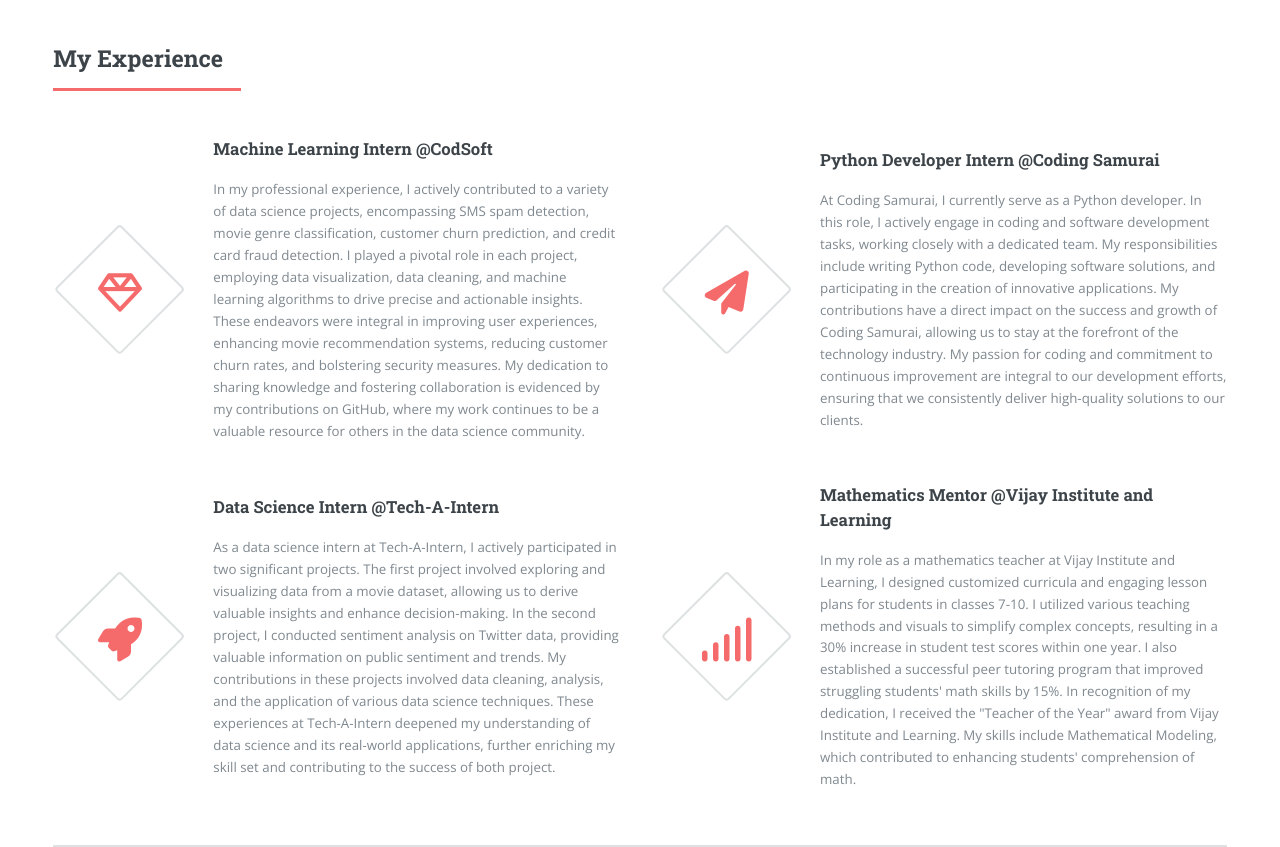
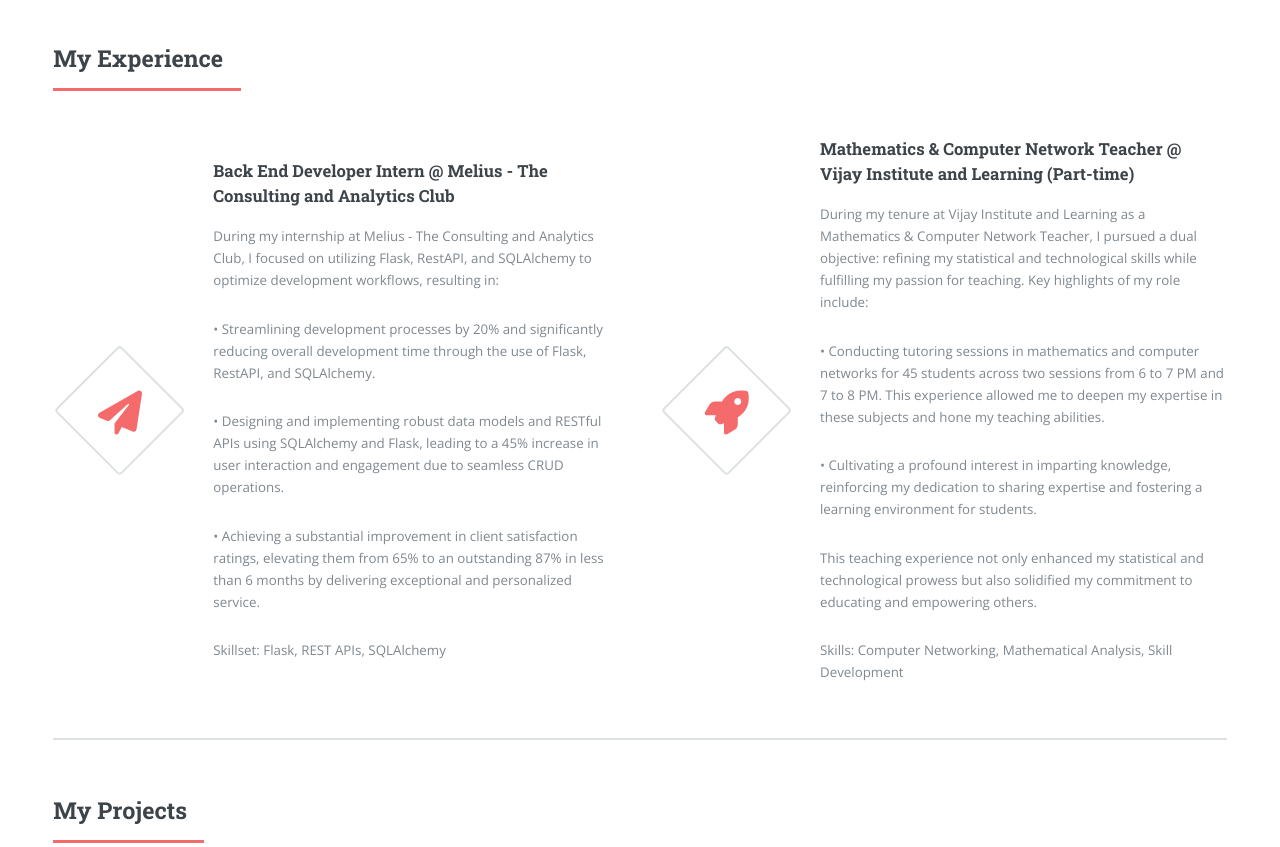
Before and after one commit to MasterMindRomii/RomiGupta, a plain HTML site: page index.html in a window 1280 px wide. Shown: the part 820-1667 px from the top of the page. Drawn offline with nearby package versions, Linux system fonts and the light colour scheme.

Commit message:
Experience updated

```diff
--- a/index.html
+++ b/index.html
@@ -66,35 +66,45 @@
 										<h2> My Experience</h2>
 									</header>
 									<div class="features">
-										<article>
+										<!-- <article>
 											<span class="icon fa-gem"></span>
 											<div class="content">
-												<h3>Machine Learning Intern @CodSoft</h3>
+												<h3>Machine Learning Virtual Intern @CodSoft</h3>
 												<p>In my professional experience, I actively contributed to a variety of data science projects, encompassing SMS spam detection, movie genre classification, customer churn prediction, and credit card fraud detection. I played a pivotal role in each project, employing data visualization, data cleaning, and machine learning algorithms to drive precise and actionable insights. These endeavors were integral in improving user experiences, enhancing movie recommendation systems, reducing customer churn rates, and bolstering security measures. My dedication to sharing knowledge and fostering collaboration is evidenced by my contributions on GitHub, where my work continues to be a valuable resource for others in the data science community.</p>
 											</div>
-										</article>
+										</article> -->
 										<article>
 											<span class="icon solid fa-paper-plane"></span>
 											<div class="content">
-												<h3>Python Developer Intern @Coding Samurai</h3>
-												<p>At Coding Samurai, I currently serve as a Python developer. In this role, I actively engage in coding and software development tasks, working closely with a dedicated team. My responsibilities include writing Python code, developing software solutions, and participating in the creation of innovative applications. My contributions have a direct impact on the success and growth of Coding Samurai, allowing us to stay at the forefront of the technology industry. My passion for coding and commitment to continuous improvement are integral to our development efforts, ensuring that we consistently deliver high-quality solutions to our clients.</p>
+												<h3>Back End Developer Intern @ Melius - The Consulting and Analytics Club</h3>
+<p>During my internship at Melius - The Consulting and Analytics Club, I focused on utilizing Flask, RestAPI, and SQLAlchemy to optimize development workflows, resulting in:</p>
+<p>• Streamlining development processes by 20% and significantly reducing overall development time through the use of Flask, RestAPI, and SQLAlchemy.</p>
+<p>• Designing and implementing robust data models and RESTful APIs using SQLAlchemy and Flask, leading to a 45% increase in user interaction and engagement due to seamless CRUD operations.</p>
+<p>• Achieving a substantial improvement in client satisfaction ratings, elevating them from 65% to an outstanding 87% in less than 6 months by delivering exceptional and personalized service.</p>
+<p>Skillset: Flask, REST APIs, SQLAlchemy</p>
+
 											</div>
 										</article>
 										<article>
 											<span class="icon solid fa-rocket"></span>
 											<div class="content">
-												<h3>Data Science Intern @Tech-A-Intern</h3>
-												<p>As a data science intern at Tech-A-Intern, I actively participated in two significant projects. The first project involved exploring and visualizing data from a movie dataset, allowing us to derive valuable insights and enhance decision-making. In the second project, I conducted sentiment analysis on Twitter data, providing valuable information on public sentiment and trends. My contributions in these projects involved data cleaning, analysis, and the application of various data science techniques. These experiences at Tech-A-Intern deepened my understanding of data science and its real-world applications, further enriching my skill set and contributing to the success of both project.</p>
+												<h3>Mathematics & Computer Network Teacher @ Vijay Institute and Learning (Part-time)</h3>
+<p>During my tenure at Vijay Institute and Learning as a Mathematics & Computer Network Teacher, I pursued a dual objective: refining my statistical and technological skills while fulfilling my passion for teaching. Key highlights of my role include:</p>
+<p>• Conducting tutoring sessions in mathematics and computer networks for 45 students across two sessions from 6 to 7 PM and 7 to 8 PM. This experience allowed me to deepen my expertise in these subjects and hone my teaching abilities.</p>
+<p>• Cultivating a profound interest in imparting knowledge, reinforcing my dedication to sharing expertise and fostering a learning environment for students.</p>
+<p>This teaching experience not only enhanced my statistical and technological prowess but also solidified my commitment to educating and empowering others.</p>
+<p>Skills: Computer Networking, Mathematical Analysis, Skill Development</p>
+
 											</div>
 										</article>
-										<article>
+										<!-- <article>
 											<span class="icon solid fa-signal"></span>
 											<div class="content">
 												<h3> Mathematics Mentor @Vijay Institute and Learning</h3>
 												<p>
 													In my role as a mathematics teacher at Vijay Institute and Learning, I designed customized curricula and engaging lesson plans for students in classes 7-10. I utilized various teaching methods and visuals to simplify complex concepts, resulting in a 30% increase in student test scores within one year. I also established a successful peer tutoring program that improved struggling students' math skills by 15%. In recognition of my dedication, I received the "Teacher of the Year" award from Vijay Institute and Learning. My skills include Mathematical Modeling, which contributed to enhancing students' comprehension of math.</p>
 											</div>
-										</article>
+										</article> -->
 									</div>
 								</section>
 
```
